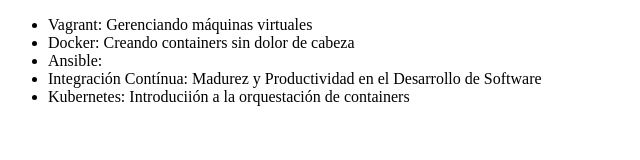
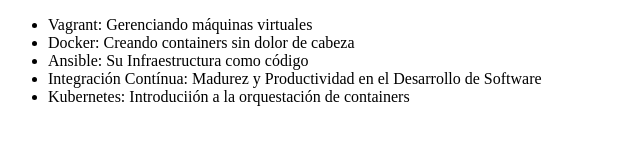
Before and after one commit to MEN1988/CursoAluraGit, a plain HTML site: page index.html in a window 1280 px wide. Shown: the whole page, without its empty margins (0-640 px from the left). Drawn offline with Linux system fonts and the light colour scheme.

Commit message:
Modificando el nombre del curso de Ansible

```diff
--- a/index.html
+++ b/index.html
@@ -8,7 +8,7 @@
      <ul>
          <li> Vagrant: Gerenciando máquinas virtuales </li>
          <li> Docker: Creando containers sin dolor de cabeza </li>
-         <li> Ansible: </li>
+         <li> Ansible: Su Infraestructura como código</li>
          <li> Integración Contínua: Madurez y Productividad en el Desarrollo de Software </li>
          <li>Kubernetes: Introduciión a la orquestación de containers</li>
      </ul>
```
